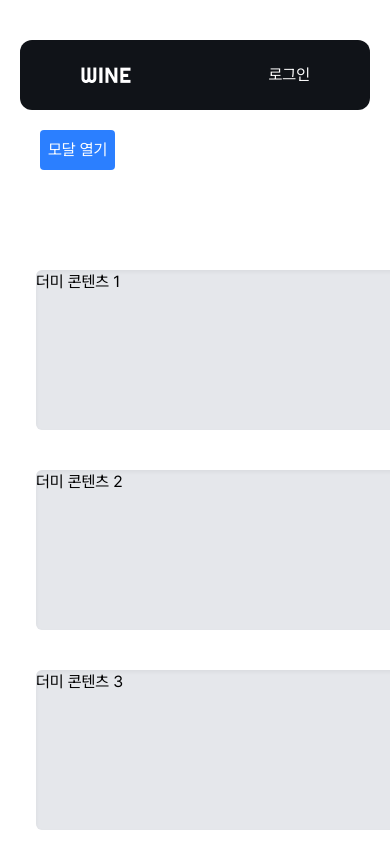
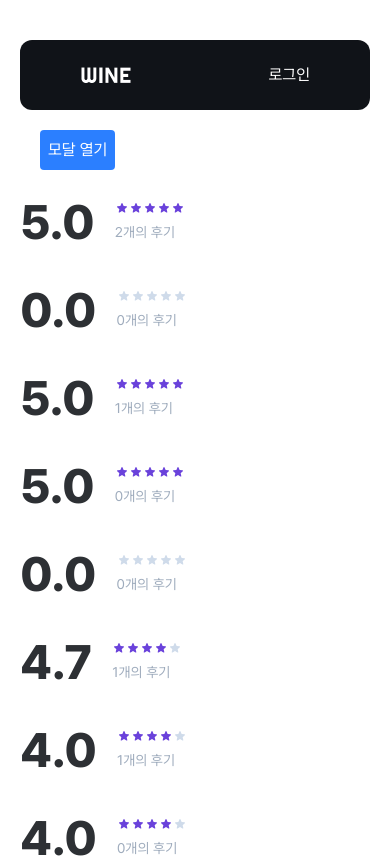
Before and after one commit to codeit-part3-team5/whyne, a Next.js app: page /test in a window 390 px wide. Shown: the top 858 px of the page. Built offline with nearby package versions, Linux system fonts and the light colour scheme.

Commit message:
💄 [반응형 개선] 통합 리뷰 컴포넌트 반응형 개선  (#50)
* Feat: 통합 리뷰 컴포넌트 반응형 구현

Resolves:#49

* ⚡️ Fix: 코드래빗 수정 요구사항 적용

Resolves: #49

```diff
--- a/src/app/test/page.tsx
+++ b/src/app/test/page.tsx
@@ -1,6 +1,9 @@
 "use client";
 
+import ReviewSummary from "@/components/ReviewSummary";
+import wines from "@/mocks/winesData.json";
 import useModalStore from "@/store/useModalStore";
+import { WineType } from "@/types/Wine";
 
 import TestContent from "./TestContent";
 
@@ -17,11 +20,14 @@ export default function TestPage() {
         모달 열기
       </button>
 
-      {/* 스크롤 테스트용 더미 콘텐츠 */}
-      <div className="mt-20 space-y-10 px-4">
-        {Array.from({ length: 50 }, (_, i) => (
-          <div key={i} className="h-40 bg-gray-200 rounded-md shadow-inner">
-            더미 콘텐츠 {i + 1}
+      <div>
+        {wines.list.map((wine) => (
+          <div key={wine.id} className="mb-[24px]">
+            <ReviewSummary
+              key={wine.id}
+              page="wineDetail"
+              {...{ ...wine, type: wine.type as WineType }}
+            />
           </div>
         ))}
       </div>
--- a/src/components/ReviewSummary.tsx
+++ b/src/components/ReviewSummary.tsx
@@ -4,36 +4,38 @@ import { BaseWineData } from "@/types/Wine";
 import { cn } from "@/utils/cn";
 
 import Star from "./Star";
-type ReviewSummaryProps = BaseWineData & { direction?: "row" | "column" };
+type ReviewSummaryProps = BaseWineData & { page?: "wineCard" | "wineDetail" };
 
 export default function ReviewSummary({
   avgRating,
   reviewCount,
-  direction = "row",
+  page = "wineCard",
 }: ReviewSummaryProps) {
   return (
     <div
       className={cn(
-        "flex flex-shrink-0 items-center",
-        direction === "column"
-          ? "flex-col w-[112px] min-h-[121px] items-start gap-[10px]"
-          : "flex-row gap-[20px]"
+        "flex max-mb:flex-row flex-shrink-0 items-center max-mb:items-center max-mb:gap-[.9375rem] max-mb:w-auto max-mb:h-auto",
+        page === "wineCard"
+          ? "flex-col w-[7rem] h-[7.75rem] items-start gap-[.625rem] "
+          : "flex-row w-[13.625rem] h-[4rem] gap-[1.25rem]"
       )}
     >
-      <div className={cn("text-gray-800 text-[48px] font-extrabold leading-[1.3]")}>
+      <div
+        className={cn(
+          "text-gray800 text-[3rem] font-extrabold leading-[normal] max-mb:text-[1.75rem]"
+        )}
+      >
         {avgRating.toFixed(1)}
       </div>
 
       <div
         className={cn(
-          "flex items-start w-[112px]",
-          direction === "column"
-            ? "flex-col gap-[10px]"
-            : "flex-col gap-[5px] justify-center mt-[9px]"
+          "flex items-start w-auto max-mb:gap-[.3125rem]",
+          page === "wineCard" ? "flex-col gap-[.625rem] justify-center" : "flex-col gap-[.3125rem] "
         )}
       >
         <Star avgRating={avgRating} />
-        <div className="text-gray-500 text-[14px] font-normal leading-[24px]">
+        <div className="text-gray500 text-[.875rem] font-normal leading-6 max-mb:text-[.75rem] max-mb:leading-4.5">
           {reviewCount}개의 후기
         </div>
       </div>
--- a/src/components/Star.tsx
+++ b/src/components/Star.tsx
@@ -1,16 +1,24 @@
+type StarProps = { avgRating: number };
 import StarIcon from "@/assets/star-icon.svg";
-type StarProps = { avgRating: number };
+import StarMiniIcon from "@/assets/star-mini-icon.svg";
+import { useMediaQuery } from "@/hooks/useMediaQuery";
 
 export default function Star({ avgRating }: StarProps) {
   const activeColor = "var(--color-purple)";
   const defaultColor = "var(--color-gray300)";
 
+  const isMobile = useMediaQuery("(max-width: 24.375rem)");
+  const size = isMobile ? 14 : 22;
   const totalStars = 5;
   const stars = Array.from({ length: totalStars }, (_, i) => {
     const fillColor = avgRating >= i + 1 ? activeColor : defaultColor;
 
-    return <StarIcon key={i} className="mr-[1px]" fill={fillColor} height="22" width="22" />;
+    return isMobile ? (
+      <StarMiniIcon key={i} fill={fillColor} height={size} width={size} />
+    ) : (
+      <StarIcon key={i} fill={fillColor} height={size} width={size} />
+    );
   });
 
-  return <div style={{ display: "flex" }}>{stars}</div>;
+  return <div className="flex">{stars}</div>;
 }
```
Also changed, not shown: src/assets/star-icon.svg, src/assets/star-mini-icon.svg (added).
